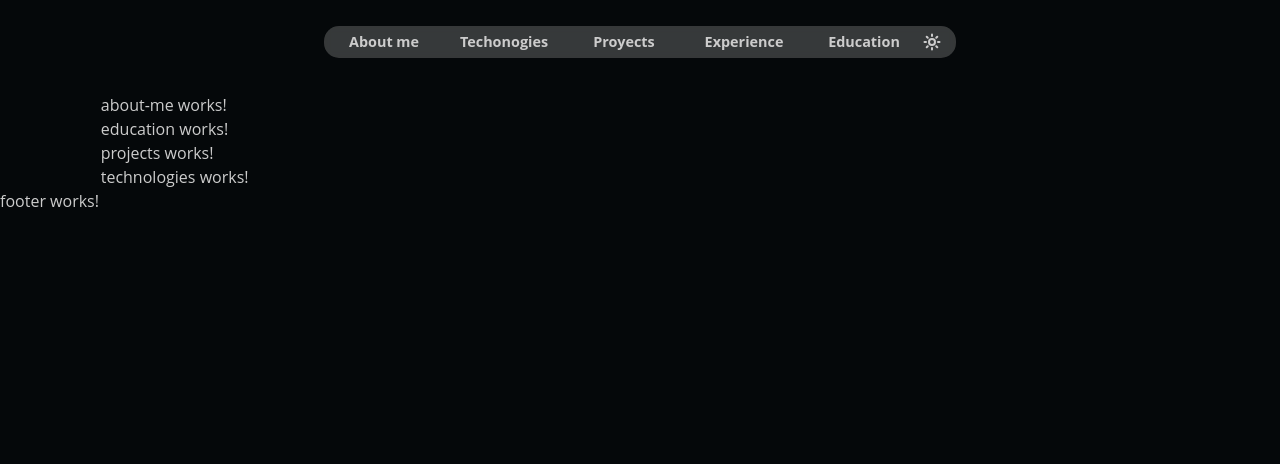
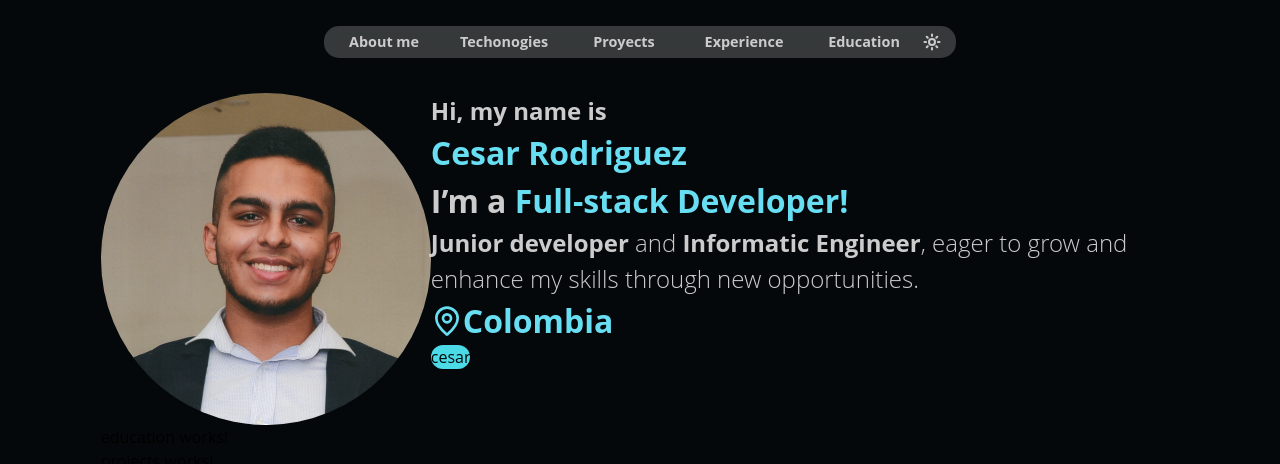
Before and after one commit to Cesar001-co/portfolio-angular, an Angular app: page / in a window 1280 px wide. Shown: the top 464 px of the page. Built offline with nearby package versions, Linux system fonts and the light colour scheme.

Commit message:
section aboutme, themes css, fonts css

```diff
--- a/src/app/ui/layout/nav-bar/nav-bar.component.html
+++ b/src/app/ui/layout/nav-bar/nav-bar.component.html
@@ -1,7 +1,7 @@
 <nav class=" nav-container fixed w-full flex justify-center items-center z-[1000] px-0 py-2.5 left-0 top-4">
     <ul class="flex bg-[color:var(--translucid)] backdrop-blur-sm px-0 py-[0.3rem] rounded-[15px]">
         @for (item of navbarItems; track $index) {
-        <li>
+        <li class="title-secondary">
             <a href='#{{item.ref}}'>
                 {{item.section}}
             </a>
@@ -38,7 +38,7 @@
 </nav>
 <nav class="hamburger-container fixed top-0 z-1000 w-[100%]">
     <button id="theme-switch"
-        class="rounded-[50%] border transition-[border-color] duration-[0.5s] ease-[ease-in-out] p-px border-solid border-transparent"
+        class="hidden mx-4 my-0 rounded-[50%] border transition-[border-color] duration-[0.5s] ease-[ease-in-out] p-px border-solid border-transparent"
         (click)="changeTheme()">
         <!-- dark icon -->
         <svg class="transition-[stroke] duration-[1s]" width="22" height="22" viewBox="0 0 18 18" fill="none"
@@ -68,10 +68,10 @@
         <span></span>
         <span></span>
     </label>
-    <div class="menu">
-        <ul class="text-center">
+    <div class="menu w-full justify-center">
+        <ul class="text-center ">
             @for (item of navbarItems; track $index) {
-            <li>
+            <li class="text-[var(--text-color)] p-4">
                 <a href='#{{item.ref}}' (click)="closeMenu()">
                     {{item.section}}
                 </a>
--- a/src/app/ui/layout/nav-bar/nav-bar.component.scss
+++ b/src/app/ui/layout/nav-bar/nav-bar.component.scss
@@ -91,32 +91,23 @@
     flex-wrap: wrap;
     justify-content: end;
 
+    .menu ul {
+        font-weight: bold;
+        overflow: hidden;
+        max-height: 0;
+        transition: max-height .2s ease;
+    }
+
     .burger:hover {
         span {
             background: var(--accent);
         }
     }
-    .menu {
-        width: 100%;
-        justify-content: center;
 
-        li {
-            padding: 1rem;
-        }
+    .menu a:hover {
+        color: var(--accent);
     }
 
-    .menu ul {
-        font-weight: bold;
-        overflow: hidden;
-        max-height: 0;
-        transition: max-height .5s ease ease-out;
-    }
-
-}
-
-.hamburger-container #theme-switch {
-    margin: 0 1rem;
-    display: none;
 }
 
 .open {
--- a/src/app/ui/sections/about-me/about-me.component.html
+++ b/src/app/ui/sections/about-me/about-me.component.html
@@ -1 +1,30 @@
-<p>about-me works!</p>
+<section class="flex" id="aboutme">
+    <img class="rounded-[50%]" src="./assets/section1/avatar.jpg" alt="avatar">
+    <div>
+        <p class="subtitle-secondary font-bold"> Hi, my name is </p>
+        <p class="title-primary">Cesar Rodriguez</p>
+        <div class="title-secondary inline-block m-0">I’m a <p class="title-primary inline-block m-0">Full-stack
+                Developer!</p>
+        </div>
+        <div class="subtitle-secondary inline-block m-0">
+            <p class="font-bold inline-block m-0">Junior developer</p> and <p class="font-bold inline-block m-0">
+                Informatic Engineer</p>, eager to grow and enhance my skills through new opportunities.
+        </div>
+        <div class="flex items-center">
+            <svg class="stroke-[var(--primary-color)]" width="32" height="32" viewBox="0 0 32 32" fill="none" xmlns="http://www.w3.org/2000/svg">
+                <path
+                    d="M26.6667 13.3333C26.6667 19.9907 19.2813 26.924 16.8013 29.0653C16.5703 29.2391 16.2891 29.333 16 29.333C15.7109 29.333 15.4297 29.2391 15.1987 29.0653C12.7187 26.924 5.33333 19.9907 5.33333 13.3333C5.33333 10.5044 6.45713 7.79125 8.45752 5.79087C10.4579 3.79048 13.171 2.66667 16 2.66667C18.829 2.66667 21.5421 3.79048 23.5425 5.79087C25.5429 7.79125 26.6667 10.5044 26.6667 13.3333Z"
+                    stroke-width="2.66667" stroke-linecap="round" stroke-linejoin="round" />
+                <path
+                    d="M16 17.3333C18.2091 17.3333 20 15.5425 20 13.3333C20 11.1242 18.2091 9.33334 16 9.33334C13.7909 9.33334 12 11.1242 12 13.3333C12 15.5425 13.7909 17.3333 16 17.3333Z"
+                    stroke-width="2.66667" stroke-linecap="round" stroke-linejoin="round" />
+            </svg>
+            <p class="title-primary">Colombia</p>
+        </div>
+        <div class="flex">
+            <button class="button-primary">
+                <p>cesar</p>
+            </button>
+        </div>
+    </div>
+</section>
--- a/src/styles.scss
+++ b/src/styles.scss
@@ -1,4 +1,6 @@
 @use 'styles/themes';
+@use 'styles/fonts';
+@use 'styles/buttons';
 
 /* You can add global styles to this file, and also import other style files */
 @tailwind base;
@@ -8,6 +10,4 @@
 body {
     background-color: var(--background-color);
     font-family: var(--font-family-primary);
-    color: var(--text-color);
-    height: 80rem;
 }
--- /dev/null
+++ b/src/styles/buttons.scss
@@ -0,0 +1,10 @@
+.button-primary{
+    background-color: var(--accent);
+    color: var(--background-color);
+    border-radius: 15px;
+
+}
+
+.button-secondary{
+
+}
--- /dev/null
+++ b/src/styles/fonts.scss
@@ -0,0 +1,35 @@
+.title-primary {
+    font-size: 32px;
+    font-weight: bold;
+    color: var(--primary-color);
+}
+
+.title-secondary {
+    font-size: 32px;
+    font-weight: bold;
+    color: var(--text-color);
+}
+
+.subtitle-prymary {
+    font-size: 24px;
+    font-weight: bold;
+    color: var(--primary-color);
+}
+
+.subtitle-secondary {
+    font-size: 24px;
+    font-weight: lighter;
+    color: var(--text-color);
+}
+
+.text {
+    font-size: 16px;
+    font-weight: normal;
+    color: var(--text-color);
+}
+
+.description {
+    font-size: 14px;
+    font-weight: normal;
+    color: var(--text-color);
+}
```
Also changed, not shown: public/assets/section1/avatar.jpg (added), 1 other file (tests, documents, lock files or other folders).
